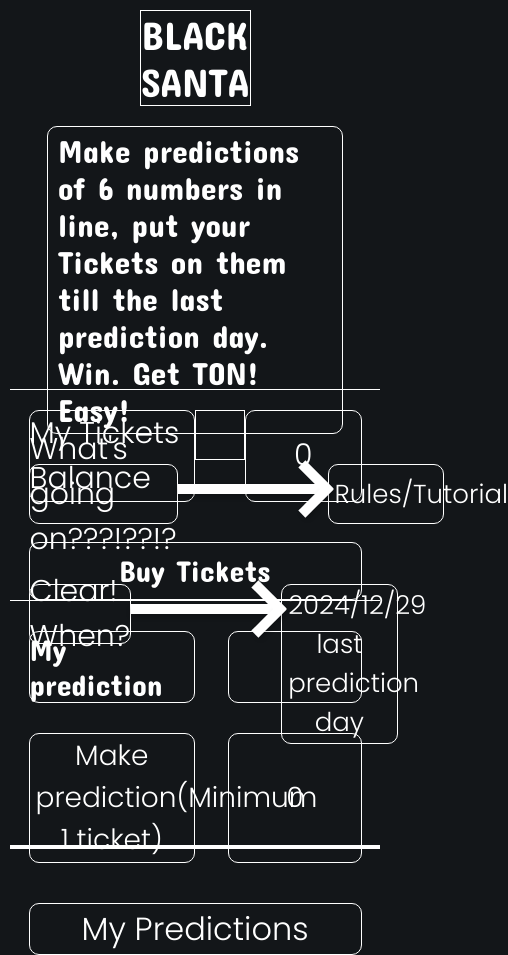
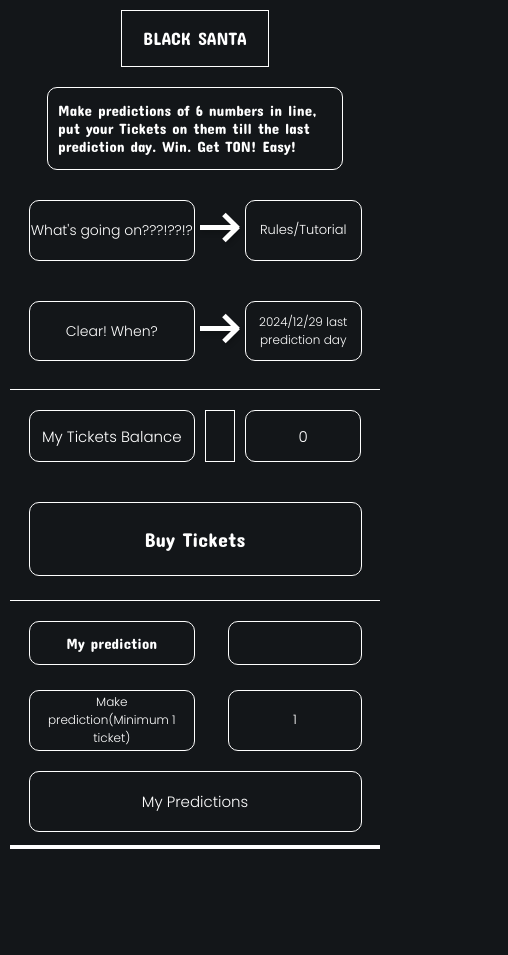
Before and after one commit to DartTanuki/DartTanuki.github.io, a plain HTML site: page index.html in a window 390 px wide. Shown: the whole page, 508 px wide, since content can reach past the window. After the commit the page ends 859 px from the top, so only its background shows below. Drawn offline with Linux system fonts and the light colour scheme.

Commit message:
Added width media

```diff
--- a/index.html
+++ b/index.html
@@ -16,7 +16,7 @@
                 Make predictions of 6 numbers in line, put your Tickets on them till
                 the last prediction day. Win. Get TON! Easy!
             </div>
-            <div class="rules-tutorial__wrapper">
+            <div class="rules-tutorial__wrapper" id="rules-tutorial-first">
                 <div class="nice-text">What's going on???!??!?</div>
                 <div class="arrow">
                     <div></div>
@@ -46,7 +46,7 @@
             </div>
             <div class="make-prediction__wrapper">
                 <button class="make-prediction-button">Make prediction(Minimum 1 ticket)</button>
-                <input class="tickets-amount" value="0">
+                <input class="tickets-amount" value="1">
             </div>
             <button class="my-predictions">My Predictions</button>
         </div>
--- a/styles.css
+++ b/styles.css
@@ -58,19 +58,22 @@ main {
 }
 
 .project-title {
-    width: 30%;
-
+    width: 40%;
+    height: 15%;
     font-family: "ConcertOne", sans-serif;
     font-size: 1rem;
 
     border: 1px solid white;
-    text-align: center;
+
+    display: flex;
+    justify-content: center;
+    align-items: center;
 }
 
 .game-info {
     width: 80%;
-
-    font-size: 0.8rem;
+    height: 22%;
+    font-size: 0.75rem;
     font-family: "ConcertOne", sans-serif;
 
     border: 1px solid white;
@@ -78,6 +81,10 @@ main {
 
     margin-block: 20px;
     padding: 5px 10px;
+
+    display: flex;
+    justify-content: center;
+    align-items: center;
 }
 
 .nice-text {
@@ -91,22 +98,22 @@ main {
     align-items: center;
 
     width: 50%;
-    height: 60px;
-    font-size: 0.75rem;
+    font-size: 0.7rem;
 
 }
 
 .arrow {
+    position: relative;
     cursor: pointer;
     position: relative;
-    width: 150px;
+    width: 10%;
     height: 50px;
 }
 
 .arrow div {
     position: relative;
     top: 20px;
-    width: 150px;
+    width: 100%;
     height: 10px;
     background-color: white;
     box-shadow: 0 3px 5px rgba(0, 0, 0, .2);
@@ -123,6 +130,8 @@ main {
     background-color: white;
     transform: rotate(45deg);
 }
+
+/* Нижняя - before. Верхняя - after */
 .arrow div::before {
     content: '';
     position: absolute;
@@ -142,6 +151,8 @@ main {
 
     margin-top: 10px;
     width: 90%;
+    height: 16%;
+
 }
 
 .rules-tutorial-button {
@@ -160,19 +171,23 @@ main {
     background-color: grey;
 }
 
+#none-touch {
+    font-size: 0.6rem;
+}
+
 #none-touch:hover {
     background-color: transparent;
 }
 
 #rules-tutorial-second {
-    margin-top: 60px;
+    margin-top: 40px;
 }
 
 .tickets-balance__wrapper {
     margin-top: 20px;
 
     width: 90%;
-
+    height: 25%;
     display: flex;
     flex-direction: row;
     justify-content: space-between;
@@ -195,7 +210,6 @@ main {
 .square {
     border: 1px solid white;
     width: 50px;
-    height: 50px;
 }
 
 .balance {
@@ -223,7 +237,7 @@ main {
 
     background-color: transparent;
 
-    font-size: 0.75rem;
+    font-size: 0.85rem;
     font-family: "ConcertOne", sans-serif;
     color: white;
 
@@ -237,11 +251,12 @@ main {
 }
 
 .my-prediction__wrapper {
-    margin-top: 30px;
+    margin-top: 20px;
 
     display: flex;
     justify-content: space-between;
     width: 90%;
+    height: 18%;
 }
 
 .my-prediction-text {
@@ -270,10 +285,10 @@ main {
 }
 
 .make-prediction__wrapper {
-    margin-top: 30px;
+    margin-top: 25px;
 
     width: 90%;
-
+    height: 25%;
     display: flex;
     justify-content: space-between;
 }
@@ -284,13 +299,14 @@ main {
     color: white;
     background-color: transparent;
 
-    font-size: 0.7rem;
+    font-size: 0.65rem;
     font-family: "Poppins", sans-serif;
     text-align: center;
 }
 
 .make-prediction-button {
     width: 50%;
+    font-size: 0.6rem;
 }
 
 .make-prediction-button:hover {
@@ -302,15 +318,16 @@ main {
 }
 
 .my-predictions {
-    margin-top: 40px;
+    margin-top: 20px;
 
     width: 90%;
+    height: 25%;
     background-color: transparent;
     border: 1px solid white;
     border-radius: 10px;
     color: white;
 
-    font-size: 0.8rem;
+    font-size: 0.75rem;
     font-family: "Poppins", sans-serif;
 }
 
@@ -399,3 +416,110 @@ main {
 .close-modal {
     display: none;
 }
+
+@media (max-width: 1100px){
+    html {
+        font-size: 35px;
+    }
+}
+
+@media (max-width: 960px) {
+    html {
+        font-size: 32px;
+    }
+}
+
+@media (max-width: 820px) {
+    html {
+        font-size: 30px;
+    }
+
+    .arrow div, .arrow div::before, .arrow div::after{
+        height: 7px;
+    }
+
+    /* Нижняя - before. Верхняя - after */
+    .arrow div::after {
+        top: -8px;
+        width: 30px;
+    }
+
+    .arrow div::before {
+        top: 8px;
+        width: 30px;
+    }
+
+    .arrow {
+        top: 5px;
+    }
+
+}
+
+@media (max-width: 620px) {
+    html {
+        font-size: 26px;
+    }
+
+    .project-title {
+        font-size: 0.9rem;
+    }
+
+    .square {
+        width: 30px;
+    }
+}
+
+@media (max-width: 500px) {
+    html {
+        font-size: 24px;
+    }
+
+    .arrow div, .arrow div::before, .arrow div::after{
+        height: 5px;
+    }
+
+    /* Нижняя - before. Верхняя - after */
+    .arrow div::after {
+        top: -6px;
+        width: 20px;
+        right: -7px;
+    }
+
+    .arrow div::before {
+        top: 6px;
+        width: 20px;
+        right: -7px;
+    }
+
+    .arrow {
+        top: 5px;
+        right: 3px;
+    }
+}
+
+@media (max-width: 460px) {
+    html {
+        font-size: 22px;
+    }
+
+    .buy-tickets {
+        font-size: 1rem;
+    }
+}
+
+@media (max-width: 422px) {
+    html {
+        font-size: 20px;
+    }
+
+    .rules-tutorial-first {
+        font-size: 0.6rem;
+    }
+
+}
+
+@media (max-width: 385px) {
+    html {
+        font-size: 18px;
+    }
+}
```
